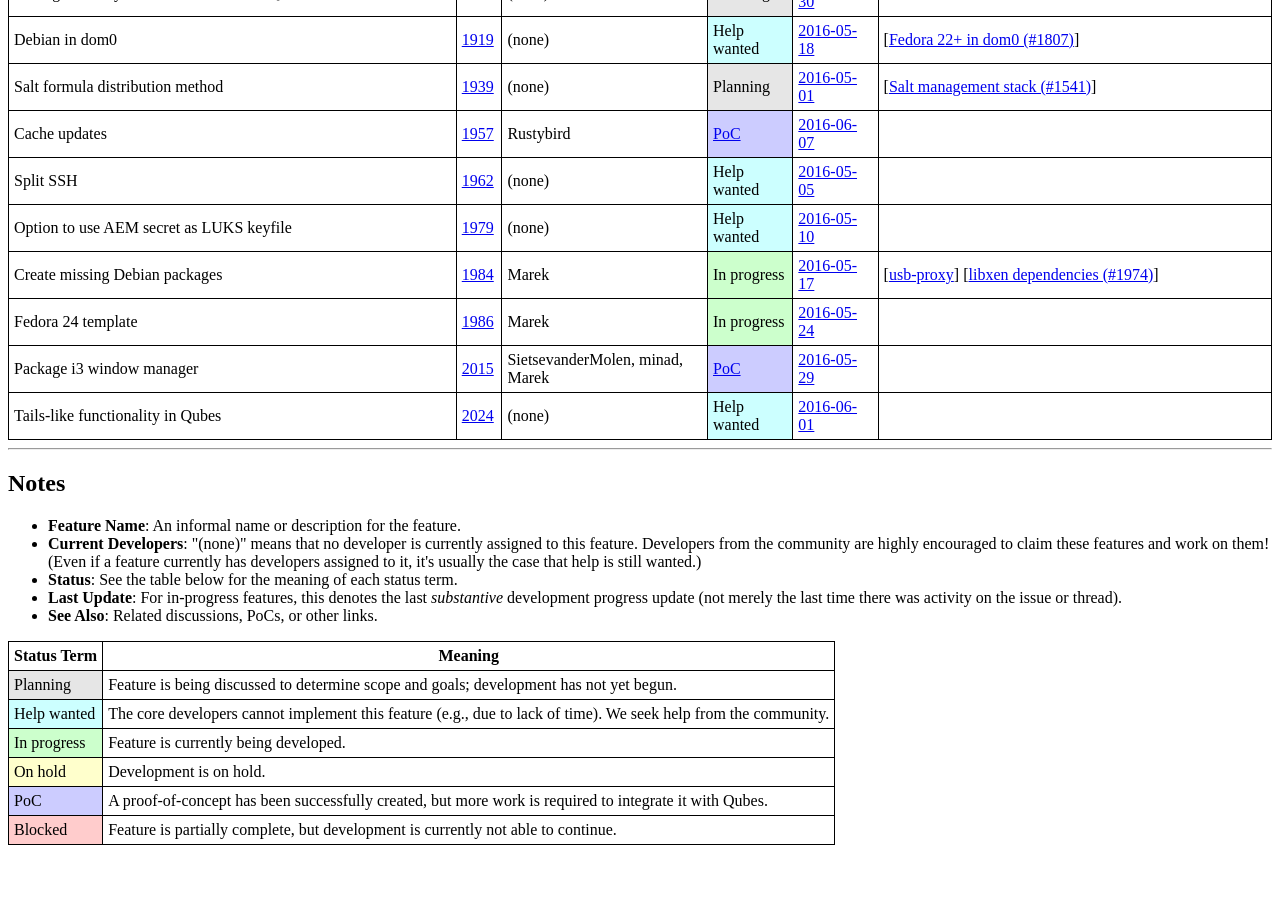
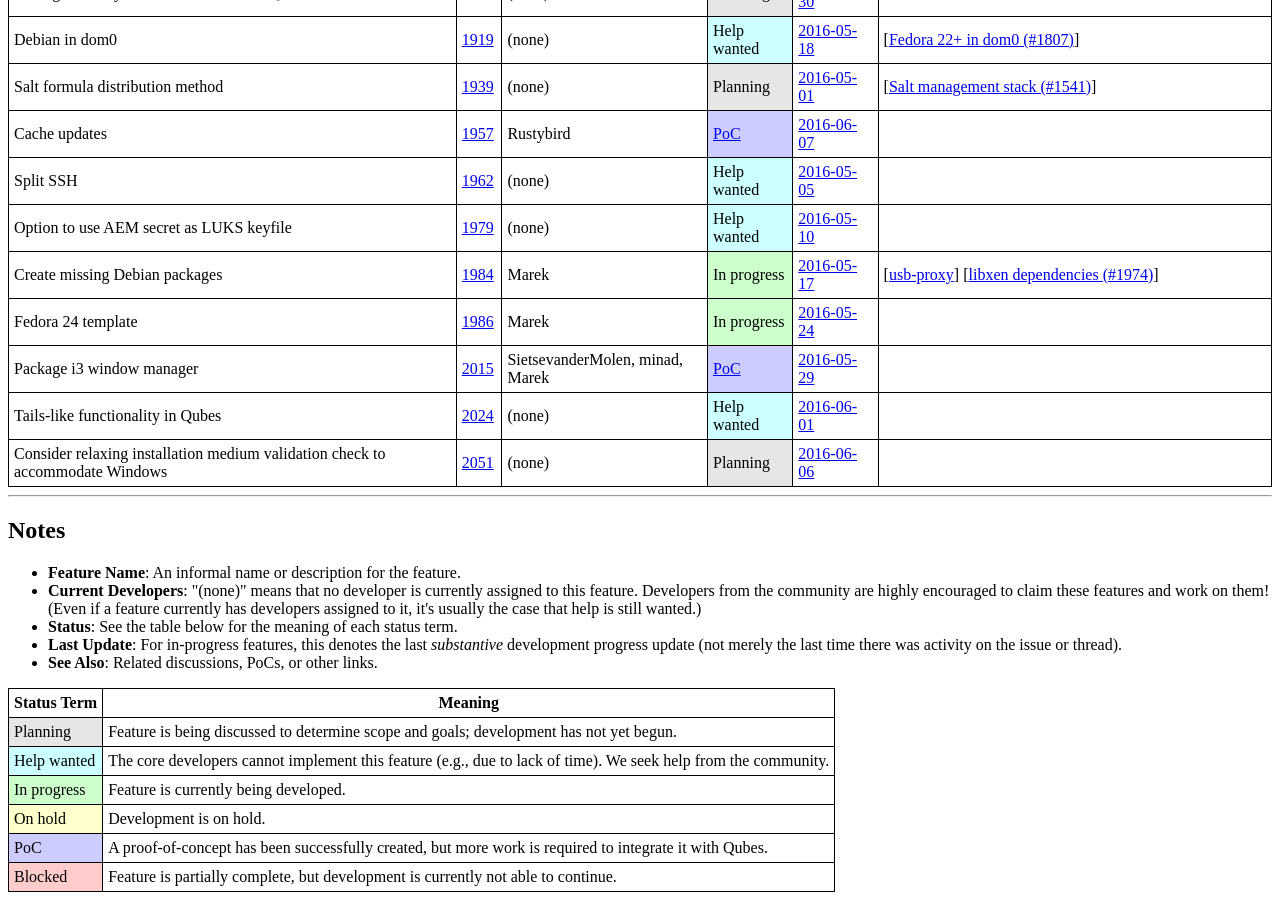
Before and after one commit to QubesOS/qubes-issues, a Jekyll site: the page built from index.md, in a window 1280 px wide and 900 px high, scrolled down 4419 px. Built offline with Jekyll 4.4.1, drawn with Linux system fonts in a browser that asks for light colours; before the commit the page ends 5272 px from its top, so only the background shows below that.

Commit message:
Revert "Untrack #2051 (completed)" (reopened)
This reverts commit 23ac7df81c49b74c0ff31fe33308134be3a071bf.

```diff
--- a/_data/features.yml
+++ b/_data/features.yml
@@ -1550,3 +1550,18 @@
     url    :
   - desc   :
     url    :
+
+- name   : Consider relaxing installation medium validation check to accommodate Windows
+  issue  : 2051
+  devs   :
+  status :
+    term   : Planning
+    url    :
+  updated:
+    date   : 2016-06-06
+    url    : https://github.com/QubesOS/qubes-issues/issues/2051#issue-158798569
+  info   :
+  - desc   :
+    url    :
+  - desc   :
+    url    :
```
